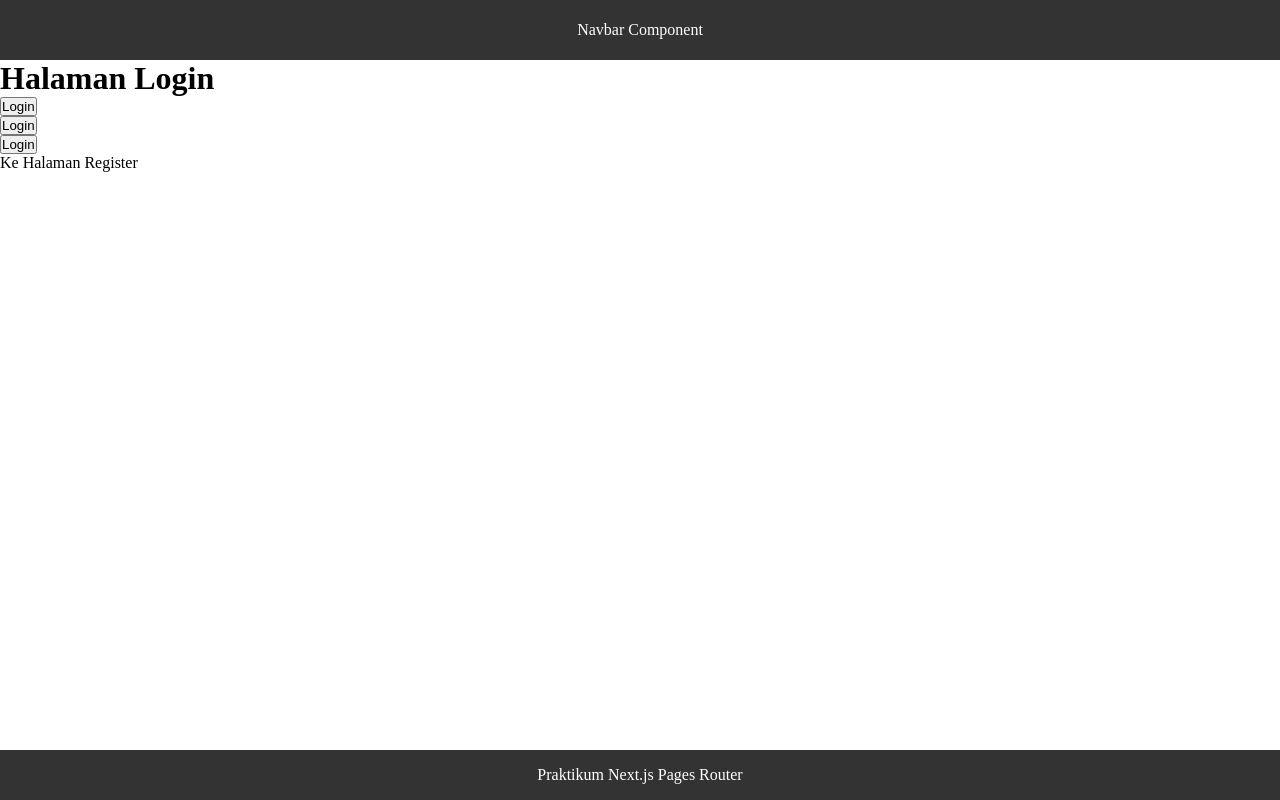
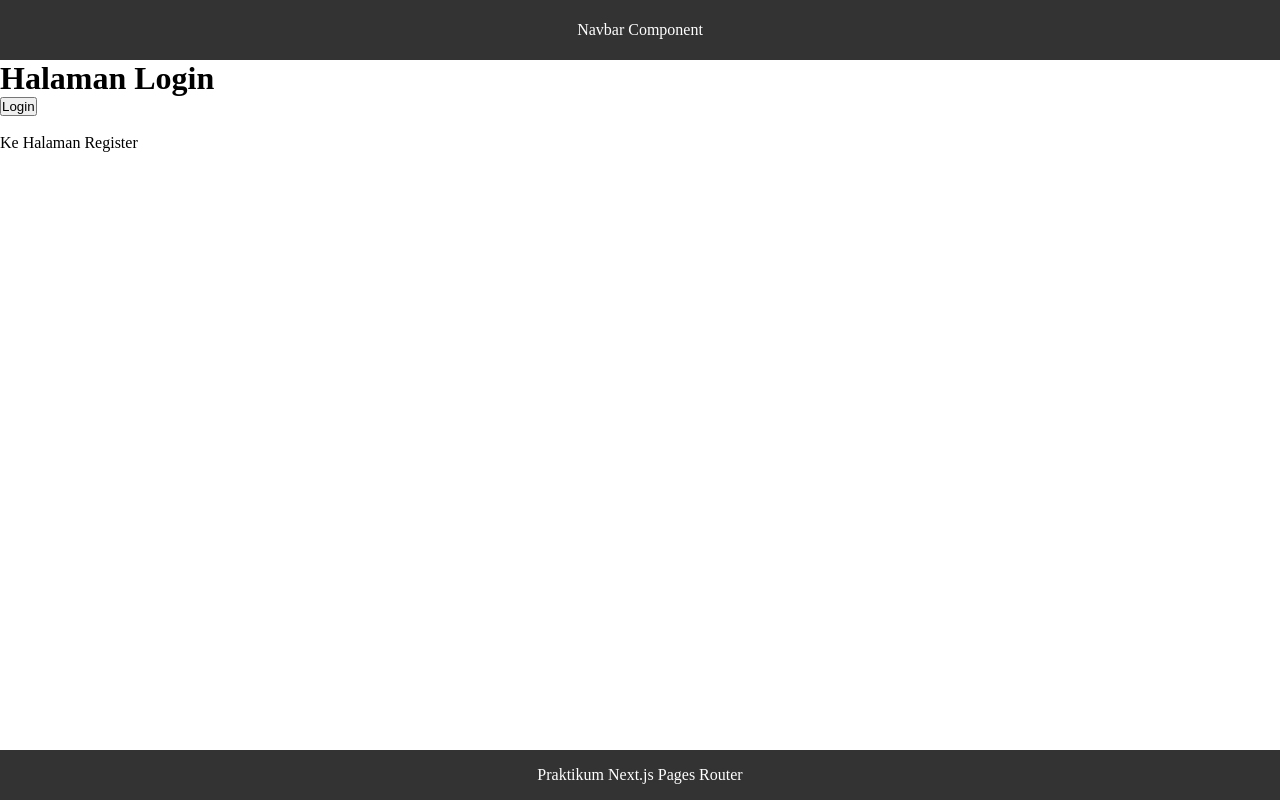
Before and after one commit to dhanisaptrri/Pemrograman_Framework, a Next.js app in the folder praktikum3/my-app/: page /auth/login in a window 1280 px wide. Built offline with nearby package versions, Linux system fonts and the light colour scheme.

Commit message:
	Login → Product (imperatif)

```diff
--- a/praktikum3/my-app/src/pages/auth/login.tsx
+++ b/praktikum3/my-app/src/pages/auth/login.tsx
@@ -1,11 +1,10 @@
 import Link from "next/link";
 import { useRouter } from "next/router";
 
-const halamanLogin = () => {
+const HalamanLogin = () => {
   const { push } = useRouter();
 
   const handlerLogin = () => {
-    // logic login disini
     push("/produk");
   };
 
@@ -14,17 +13,13 @@ const halamanLogin = () => {
       <h1>Halaman Login</h1>
 
       <button onClick={handlerLogin}>Login</button>
-      <br />
+      <br /><br />
 
-      <button onClick={() => push("/produk")}>Login</button>
-      <br />
-
-      <button onClick={() => handlerLogin()}>Login</button>
-      <br />
-
-      <Link href="/auth/register">Ke Halaman Register</Link>
+      <Link href="/auth/register">
+        Ke Halaman Register
+      </Link>
     </div>
   );
 };
 
-export default halamanLogin;
+export default HalamanLogin;
```
